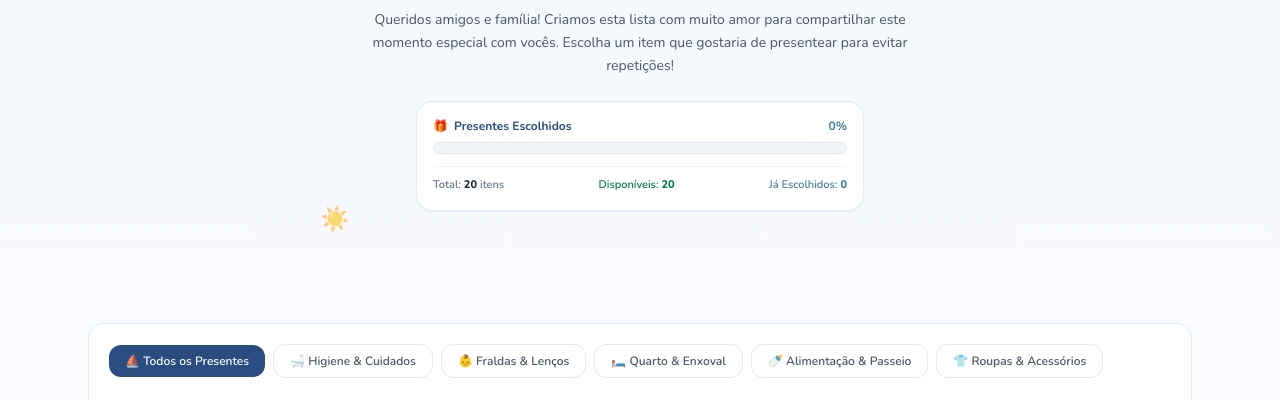
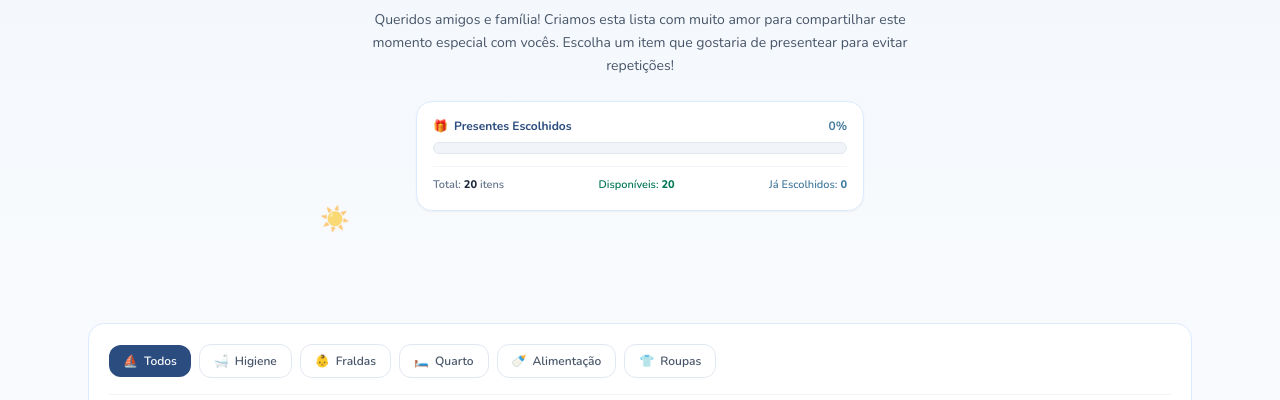
Before and after one commit to CarlosGabriel-mp4/cha-de-bebe-joao-felipe, a plain HTML site: page index.html in a window 1280 px wide. Shown: the part 400-800 px from the top of the page. Drawn offline with nearby package versions, Linux system fonts and the light colour scheme; a web font is replaced by a local one.

Commit message:
Ajusta botoes de categoria para layout compacto flex-wrap eliminando barra de rolagem horizontal

```diff
--- a/index.html
+++ b/index.html
@@ -154,25 +154,31 @@
     <!-- Barra de Filtros e Busca -->
     <div class="bg-white rounded-2xl p-4 sm:p-5 border border-blue-100 shadow-xs mb-8 space-y-4">
 
-      <!-- Linha 1: Categorias -->
-      <div class="flex items-center gap-2 overflow-x-auto pb-2 scrollbar-none text-xs font-semibold">
-        <button data-category="todos" class="filter-btn-category active-cat whitespace-nowrap px-4 py-2 rounded-xl bg-[#2B4C7E] text-white shadow-xs transition-all">
-          ⛵ Todos os Presentes
+      <!-- Linha 1: Categorias (Compacto e Responsivo sem scrollbar) -->
+      <div class="flex flex-wrap items-center gap-1.5 sm:gap-2 text-xs font-semibold">
+        <button data-category="todos" class="filter-btn-category active-cat px-3 py-1.5 sm:px-3.5 sm:py-2 rounded-xl bg-[#2B4C7E] text-white shadow-xs transition-all flex items-center gap-1.5">
+          <span>⛵</span>
+          <span>Todos</span>
         </button>
-        <button data-category="higiene" class="filter-btn-category whitespace-nowrap px-4 py-2 rounded-xl bg-white text-slate-600 hover:bg-slate-50 border border-slate-200 transition-all">
-          🛁 Higiene & Cuidados
+        <button data-category="higiene" class="filter-btn-category px-3 py-1.5 sm:px-3.5 sm:py-2 rounded-xl bg-white text-slate-600 hover:bg-slate-50 border border-slate-200 transition-all flex items-center gap-1.5">
+          <span>🛁</span>
+          <span>Higiene</span>
         </button>
-        <button data-category="fraldas" class="filter-btn-category whitespace-nowrap px-4 py-2 rounded-xl bg-white text-slate-600 hover:bg-slate-50 border border-slate-200 transition-all">
-          👶 Fraldas & Lenços
+        <button data-category="fraldas" class="filter-btn-category px-3 py-1.5 sm:px-3.5 sm:py-2 rounded-xl bg-white text-slate-600 hover:bg-slate-50 border border-slate-200 transition-all flex items-center gap-1.5">
+          <span>👶</span>
+          <span>Fraldas</span>
         </button>
-        <button data-category="quarto" class="filter-btn-category whitespace-nowrap px-4 py-2 rounded-xl bg-white text-slate-600 hover:bg-slate-50 border border-slate-200 transition-all">
-          🛏️ Quarto & Enxoval
+        <button data-category="quarto" class="filter-btn-category px-3 py-1.5 sm:px-3.5 sm:py-2 rounded-xl bg-white text-slate-600 hover:bg-slate-50 border border-slate-200 transition-all flex items-center gap-1.5">
+          <span>🛏️</span>
+          <span>Quarto</span>
         </button>
-        <button data-category="alimentacao" class="filter-btn-category whitespace-nowrap px-4 py-2 rounded-xl bg-white text-slate-600 hover:bg-slate-50 border border-slate-200 transition-all">
-          🍼 Alimentação & Passeio
+        <button data-category="alimentacao" class="filter-btn-category px-3 py-1.5 sm:px-3.5 sm:py-2 rounded-xl bg-white text-slate-600 hover:bg-slate-50 border border-slate-200 transition-all flex items-center gap-1.5">
+          <span>🍼</span>
+          <span>Alimentação</span>
         </button>
-        <button data-category="roupinhas" class="filter-btn-category whitespace-nowrap px-4 py-2 rounded-xl bg-white text-slate-600 hover:bg-slate-50 border border-slate-200 transition-all">
-          👕 Roupas & Acessórios
+        <button data-category="roupinhas" class="filter-btn-category px-3 py-1.5 sm:px-3.5 sm:py-2 rounded-xl bg-white text-slate-600 hover:bg-slate-50 border border-slate-200 transition-all flex items-center gap-1.5">
+          <span>👕</span>
+          <span>Roupas</span>
         </button>
       </div>
 
```
